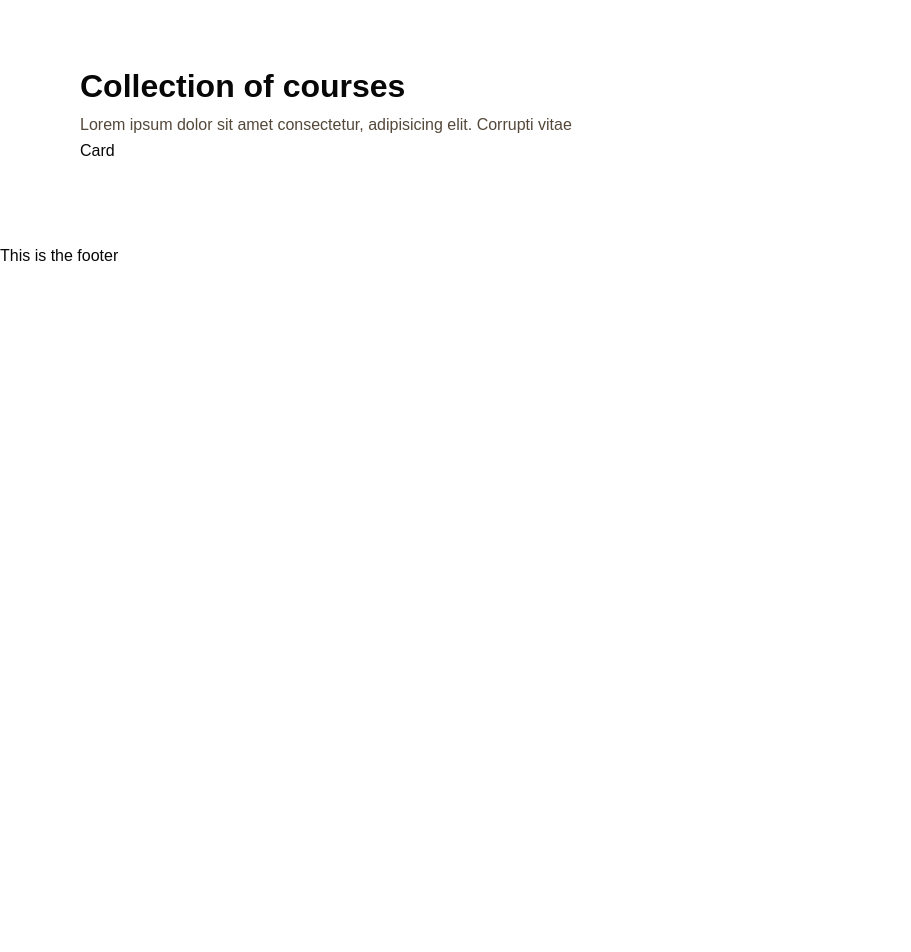
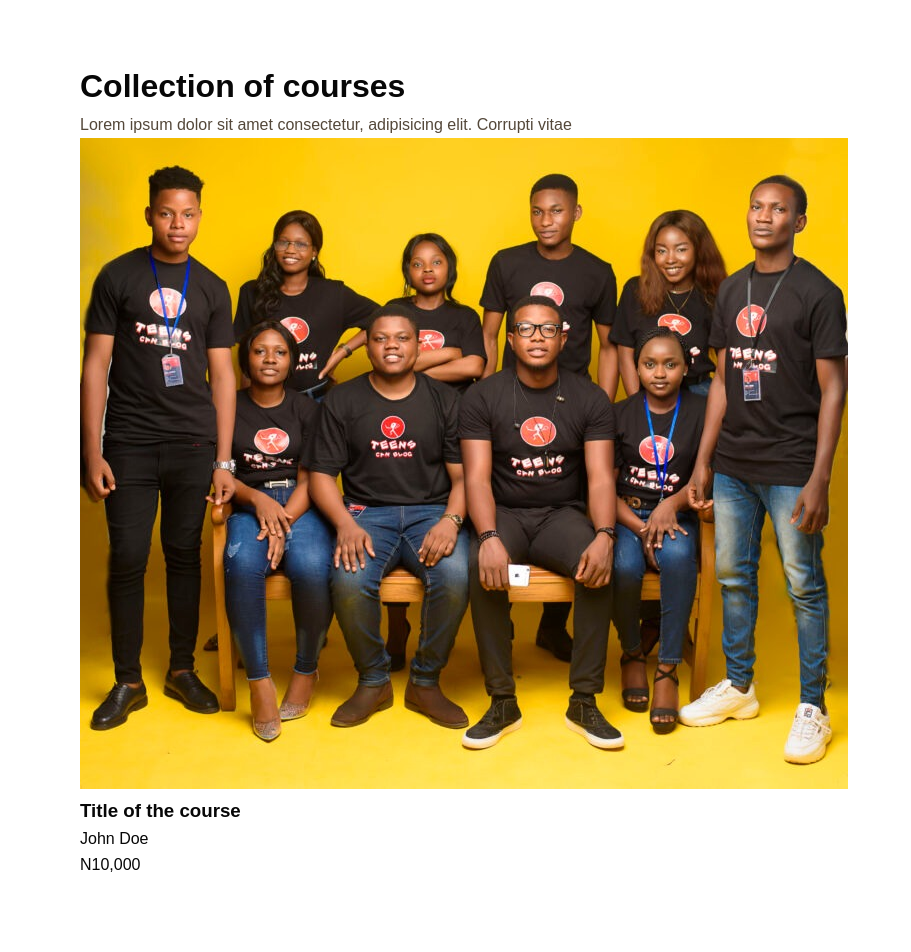
Before and after one commit to Niscolinx/teenscan, a React (Create React App) app: page / in a window 1280 px wide. Shown: the part 740-1692 px from the top of the page, without its empty margins (0-911 px from the left). Before the commit the page ends 1009 px from the top, so only its background shows below. Built offline with nearby package versions, Linux system fonts and the light colour scheme; what react-router-last-location would draw is missing.

Commit message:
building the course

```diff
--- /dev/null
+++ b/src/components/Course.tsx
@@ -0,0 +1,21 @@
+import courseImg from '../assets/hero1.jpeg'
+
+interface CourseProps {
+    image: string,
+    title: string,
+    creator: string,
+    price: number
+}
+
+const Course = (props: CourseProps) => {
+    return (
+        <div className='course'>
+            <img src={courseImg} alt='courseImg' className='card_img' />
+            <h3 className='course_title'>Title of the course</h3>
+            <p className='course_creator'> John Doe</p>
+            <p className='course_price'>N10,000</p>
+        </div>
+    )
+}
+
+export default Course
--- a/src/components/Courses.tsx
+++ b/src/components/Courses.tsx
@@ -1,4 +1,4 @@
-import Card from "./card"
+import Course from "./Course"
 
 const Courses = () => {
     return (
@@ -9,7 +9,7 @@ const Courses = () => {
 
         </div>
         <div className="courses_cards">
-            <Card/>
+            <Course/>
         </div>
         </>
     )
--- a/src/components/card.tsx
+++ /dev/null
@@ -1,5 +0,0 @@
-const card = () => {
-    return (<div>Card</div>)
-}
-
-export default card
--- a/src/sass/base/typography.scss
+++ b/src/sass/base/typography.scss
@@ -21,17 +21,18 @@
     }
 }
 
-
 .header {
     display: grid;
     grid-column: 1 / -1;
-    grid-template-columns: min-content minmax(min-content, 8rem) 3fr repeat(
+    grid-template-columns:
+        min-content minmax(min-content, 8rem) 3fr repeat(
             2,
             minmax(max-content, 1fr)
-        ) minmax(min-content, 1fr);
-     align-items: center;
-     justify-items: center;
-     padding: 0 1rem;
+        )
+        minmax(min-content, 1fr);
+    align-items: center;
+    justify-items: center;
+    padding: 0 1rem;
 }
 
 .section-hero {
@@ -47,11 +48,8 @@
     .courses {
         color: $color-grey-dark-2;
 
-        &_heading{
-
-        }
-        &_text{
-color: $color-grey-dark-1;
+        &_text {
+            color: $color-grey-dark-1;
         }
     }
 }
@@ -90,9 +88,6 @@ color: $color-grey-dark-1;
     }
 }
 
-
-
-
 .section-testimonials {
     grid-column: 1 / -1;
 }
@@ -120,7 +115,7 @@ color: $color-grey-dark-1;
     @extend %heading;
 
     font-size: 3rem;
-   // color: $color-grey-light-1;
+    // color: $color-grey-light-1;
     line-height: 1;
     text-transform: uppercase;
 }
```
